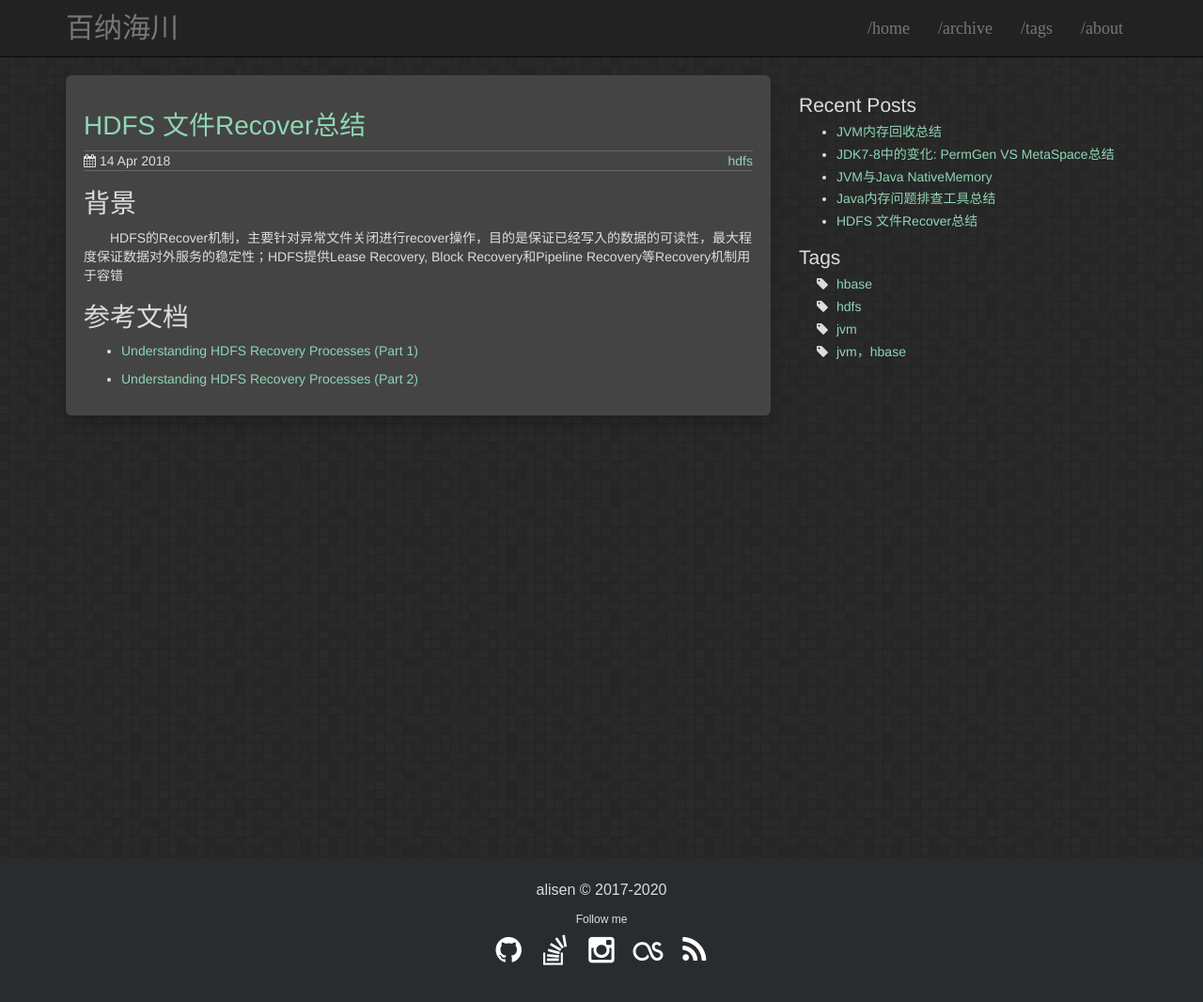
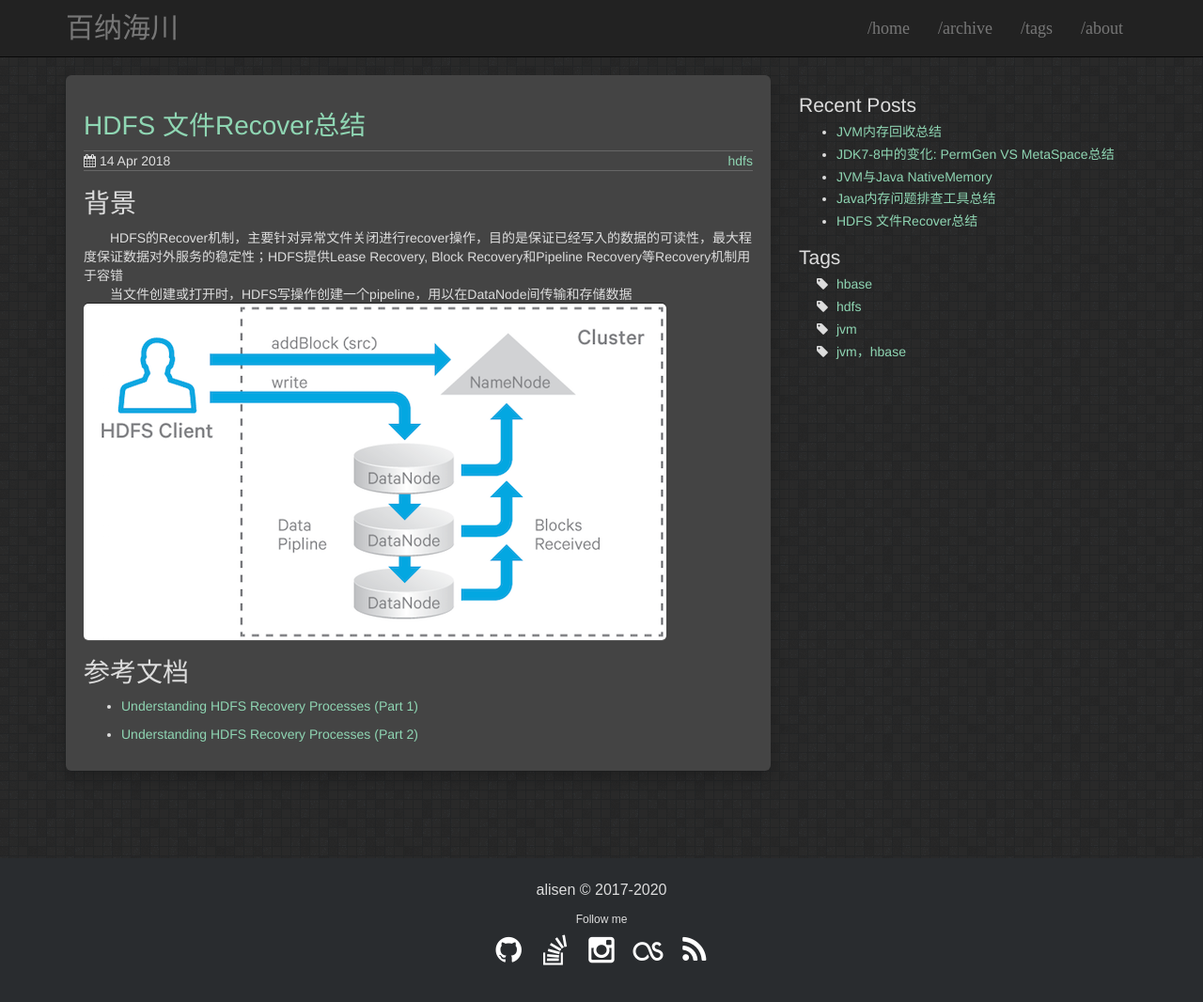
Before and after one commit to igithu/summary, a Jekyll site: the page built from _posts/2018-04-14-hdfs-recover.md, in a window 1280 px wide and 1090 px high. Shown: the top 1066 px of the window at 94% size. Built offline with Jekyll 4.4.1, drawn with Linux system fonts in a browser that asks for light colours.

Commit message:
Update 2018-04-14-hdfs-recover.md

```diff
--- a/_posts/2018-04-14-hdfs-recover.md
+++ b/_posts/2018-04-14-hdfs-recover.md
@@ -7,6 +7,9 @@ tags: hdfs
 
 # 背景
 &emsp;&emsp;HDFS的Recover机制，主要针对异常文件关闭进行recover操作，目的是保证已经写入的数据的可读性，最大程度保证数据对外服务的稳定性；HDFS提供Lease Recovery, Block Recovery和Pipeline Recovery等Recovery机制用于容错
+&emsp;&emsp;当文件创建或打开时，HDFS写操作创建一个pipeline，用以在DataNode间传输和存储数据
+![image01](https://igithu.github.io/summary/images/recover-f1.png)
+
 
 
 
```
